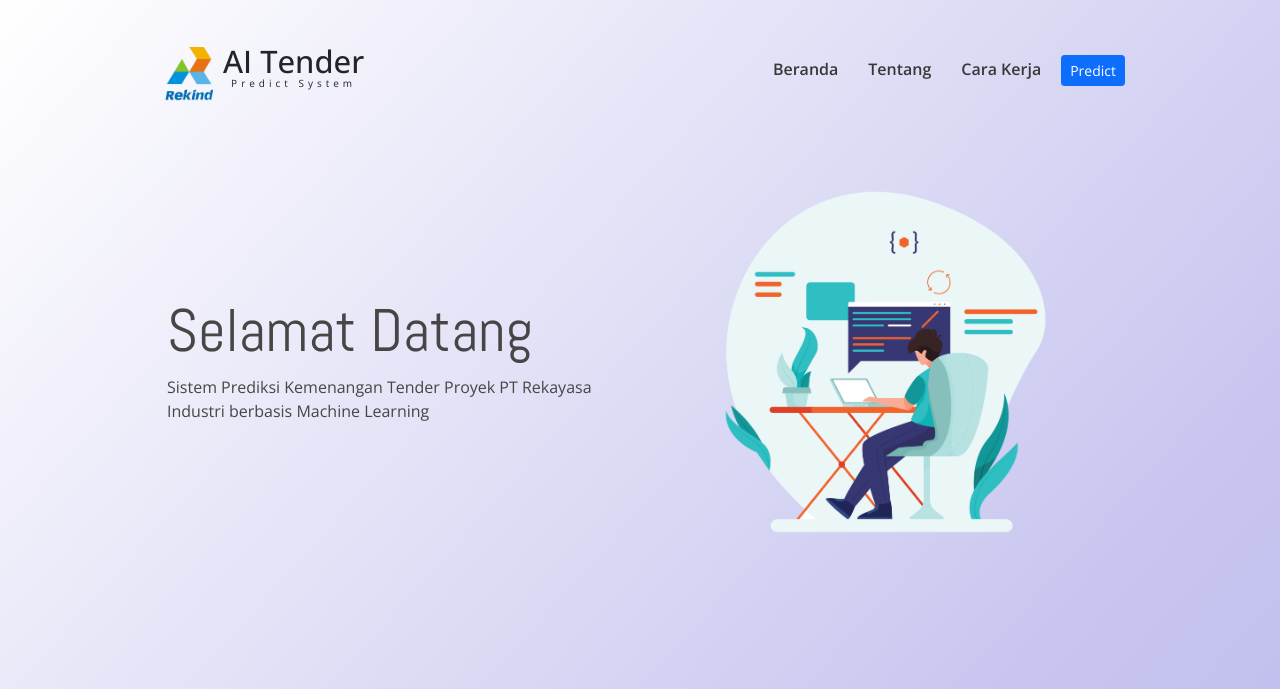
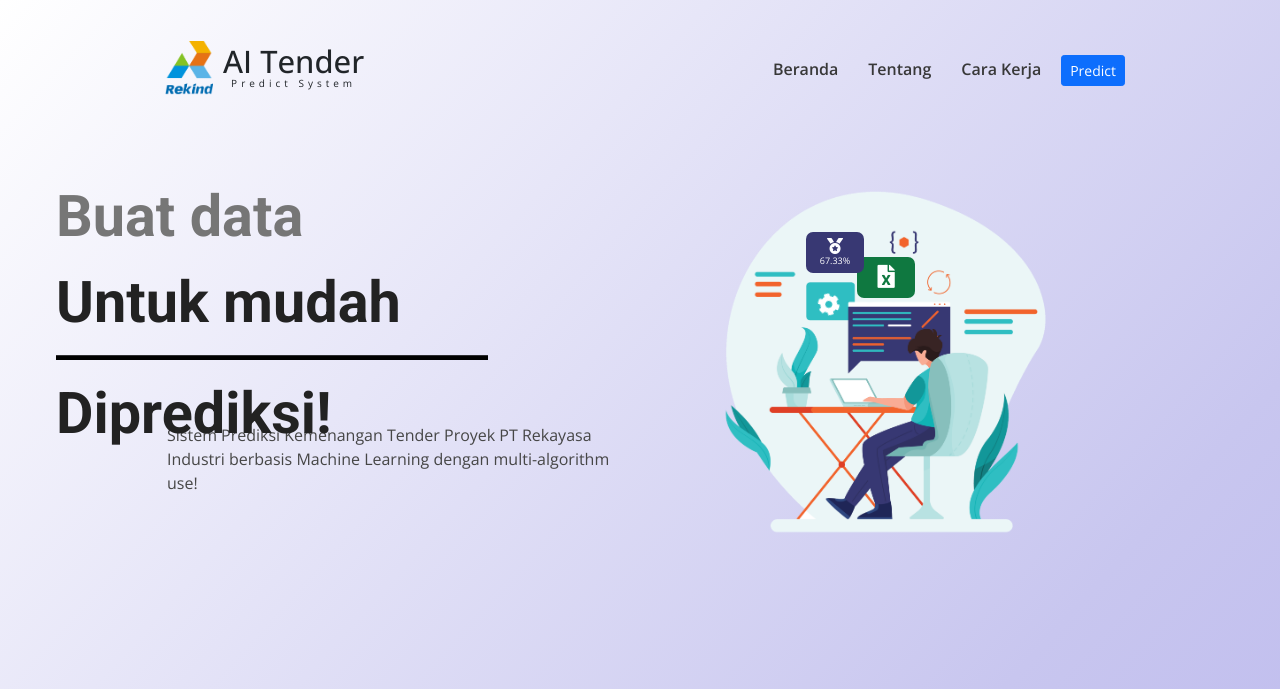
Before and after one commit to rachyharkov/rekind-tender-predict-frontend, a PHP site: page / in a window 1280 px wide. Shown: the top 689 px of the page. Run offline with PHP 8.4, Linux system fonts and the light colour scheme; some libraries are stand-ins or nearby versions.

Commit message:
revamp landing page anim

```diff
--- a/assets/js/script.js
+++ b/assets/js/script.js
@@ -10,4 +10,8 @@ $(document).ready(function() {
         $('.should-be-animated').addClass('animate-slide-down-fade-in');
     }, 3400);
 
+    setTimeout(function() {
+        $('.should-be-animated-pop-out').addClass('animate-pop-out');
+    }, 4000)
+
 })
--- a/index.php
+++ b/index.php
@@ -27,7 +27,7 @@
     padding: 27px 0 15px 0;
     height: 116px;">
             <div class="header-logo" style="display: flex;">
-                <img src="./assets/images/rekind-logo-baru-rekayasa-industri-r-only.png" alt="logo" class="header-logo-img" style="height: 100%;padding: 10px;">
+                <img src="./assets/images/rekind-logo-baru-rekayasa-industri-r-only.png" alt="logo" class="header-logo-img" style="height: 100%;padding: 10px;margin-top: -6px;">
                 <div style="display: flex; flex-direction: column; margin-top: 6px;">
                     <h1 style="margin: 0;padding: 0;font-size: 31px;">AI Tender</h1>
                     <p style="letter-spacing: 4px;font-size: 10px;text-align: center;margin-top: -4px;;">Predict System</p>
@@ -54,12 +54,36 @@
             <div class="row">
                 <div class="col-md-6" style="display: flex;">
                     <div class="landing-text-welcome-wrapper" style="margin: auto;">
-                        <h2 class="landing-big-title-text">Selamat Datang</h2>
-                        <p style="color: #464646;">Sistem Prediksi Kemenangan Tender Proyek PT Rekayasa Industri berbasis Machine Learning</p>
+                        <div class="animated-title">
+                            <div class="text-top">
+                                <div>
+                                <span>Buat data</span>
+                                <span>Untuk mudah</span>
+                                </div>
+                            </div>
+                            <div class="text-bottom">
+                                <div>Diprediksi!</div>
+                            </div>
+                        </div>
+                        <p class="should-be-animated" style="color: #464646;margin-top: 200px;">Sistem Prediksi Kemenangan Tender Proyek PT Rekayasa Industri berbasis Machine Learning dengan multi-algorithm use!</p>
                     </div>
                 </div>
-                <div class="col-md-6">
-                    <img src="./assets/images/2517914.png" alt="gambar" class="img-fluid">
+                <div class="col-md-6" style="position: relative;">
+                    <img src="./assets/images/2517914.png" alt="gambar" class="img-fluid should-be-animated">
+                    <span class="should-be-animated" style="position: absolute;
+                        left: 177px;
+                        font-size: 1.4rem;
+                        bottom: 17.3rem;
+                        color: white;
+                        z-index: 1;"><i class="fas fa-cog fa-spin"></i></span>
+                    <div class="box-landing-pic-1 should-be-animated">
+                        <i class="fas fa-file-excel" style="color: white;"></i>
+                    </div>
+                    <div class="box-landing-pic-2 should-be-animated">
+                        <i class="fas fa-medal"></i>
+                        <span style="font-size: 9px;">67.33%</span>
+                    </div>
+
                 </div>
             </div>
         </div>
--- a/style.css
+++ b/style.css
@@ -1,4 +1,5 @@
 @import url('https://fonts.googleapis.com/css2?family=Abel&family=Open+Sans:ital,wght@0,300;0,400;0,500;0,600;0,700;0,800;1,300;1,400;1,500;1,600;1,700;1,800&display=swap');
+@import url("https://fonts.googleapis.com/css?family=Roboto:700");
 
 * {
     /* outline: 1px dotted red; */
@@ -121,6 +122,7 @@ ul.ks-cboxtags li input[type="checkbox"]:focus + label {
     height: 100%;
     text-align: center;
     display: flex;
+    z-index: 9999;
 }
 
 .loader img.loader-gif {
@@ -145,8 +147,130 @@ ul.ks-cboxtags li input[type="checkbox"]:focus + label {
     }
 }
 
+
+@keyframes showTopText {
+    0% {
+      transform: translate3d(0, 100%, 0);
+    }
+    40%, 60% {
+      transform: translate3d(0, 50%, 0);
+    }
+    100% {
+      transform: translate3d(0, 0, 0);
+    }
+  }
+  @keyframes showBottomText {
+    0% {
+      transform: translate3d(0, -100%, 0);
+    }
+    100% {
+      transform: translate3d(0, 0, 0);
+    }
+  }
+  .animated-title {
+    color: #222;
+    font-family: Roboto, Arial, sans-serif;
+    height: 90vmin;
+    left: 17rem;
+    position: absolute;
+    top: 45%;
+    transform: translate(-50%, -50%) scale(0.6);
+    width: 90vmin;
+  }
+
+  .animated-title > div {
+    height: 50%;
+    overflow: hidden;
+    position: absolute;
+    width: 100%;
+  }
+
+  .animated-title > div div {
+    font-size: 12vmin;
+    padding: 2vmin 0;
+    position: absolute;
+  }
+
+  .animated-title > div div span {
+    display: block;
+  }
+
+  .animated-title > div.text-top {
+    border-bottom: 1vmin solid #000;
+    top: 0;
+  }
+
+  .animated-title > div.text-top div {
+    animation: showTopText 1s;
+    animation-delay: 4.5s;
+    animation-fill-mode: forwards;
+    bottom: 0;
+    transform: translate(0, 100%);
+  }
+
+  .animated-title > div.text-top div span:first-child {
+    color: #767676;
+  }
+
+  .animated-title > div.text-bottom {
+    bottom: 0;
+  }
+
+  .animated-title > div.text-bottom div {
+    animation: showBottomText 0.5s;
+    animation-delay: 5.5s;
+    animation-fill-mode: forwards;
+    top: 0;
+    transform: translate(0, -100%);
+  }
+
 .animate-slide-down-fade-in {
     animation: slide-down-fade-in 1s ease-in-out;
+}
+
+.animate-pop-out {
+    animation: pop-out 1s ease-in-out;
+    transform: scale(1) !important;
+}
+
+.box-landing-pic-1 {
+    width: 58px;
+    height: 41px;
+    background: #0f7840;
+    position: absolute;
+    top: 121px;
+    left: 217px;
+    border-radius: 7px;
+    text-align: center;
+    font-size: 23px;
+    line-height: 1.7;
+}
+
+.box-landing-pic-2 {
+    width: 58px;
+    height: 41px;
+    background: #383873;
+    position: absolute;
+    top: 96px;
+    left: 166px;
+    border-radius: 7px;
+    text-align: center;
+    display: flex;
+    flex-direction: column;
+    color: white;
+    justify-content: center;
+}
+
+@keyframes pop-out {
+    0% {
+        transform: scale(0);
+    }
+    80% {
+        transform: scale(1.1);
+    }
+    100% {
+        transform: scale(1);
+    }
 }
 
 @keyframes slide-down-fade-in {
```
